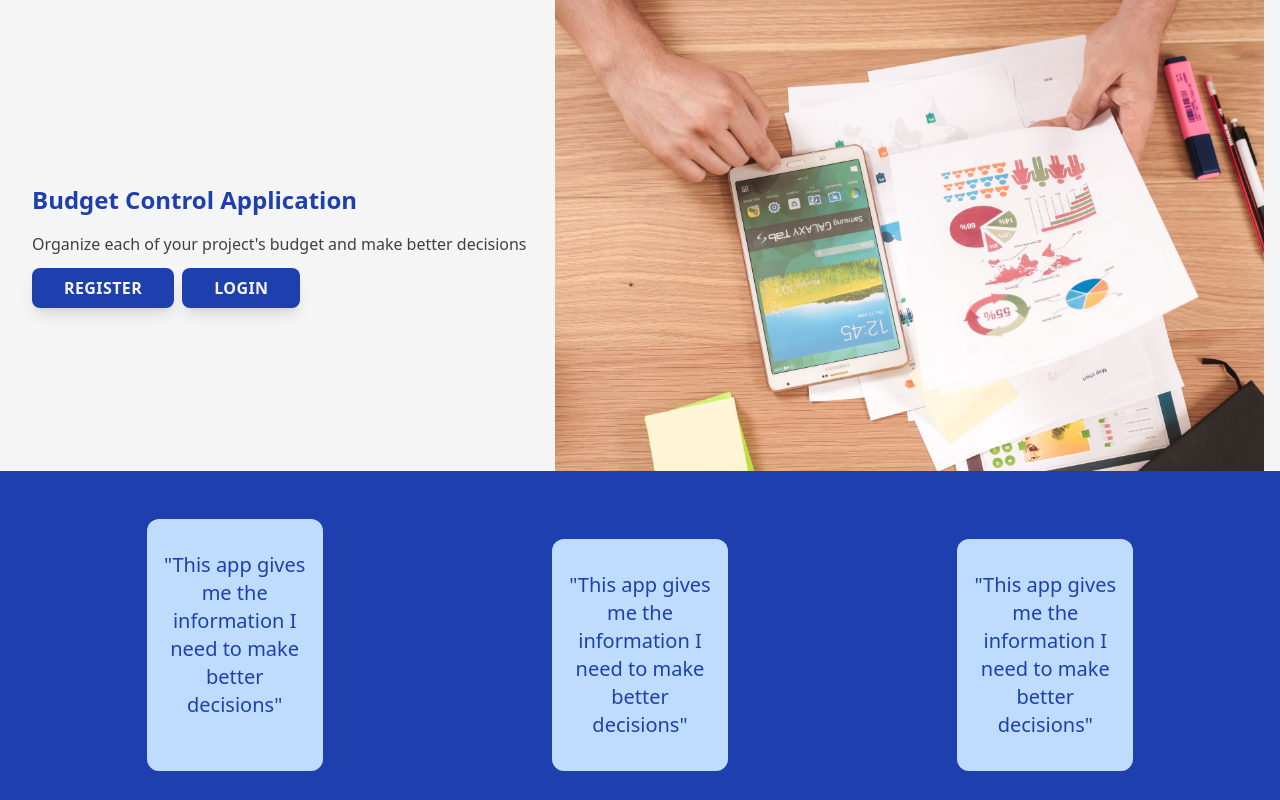
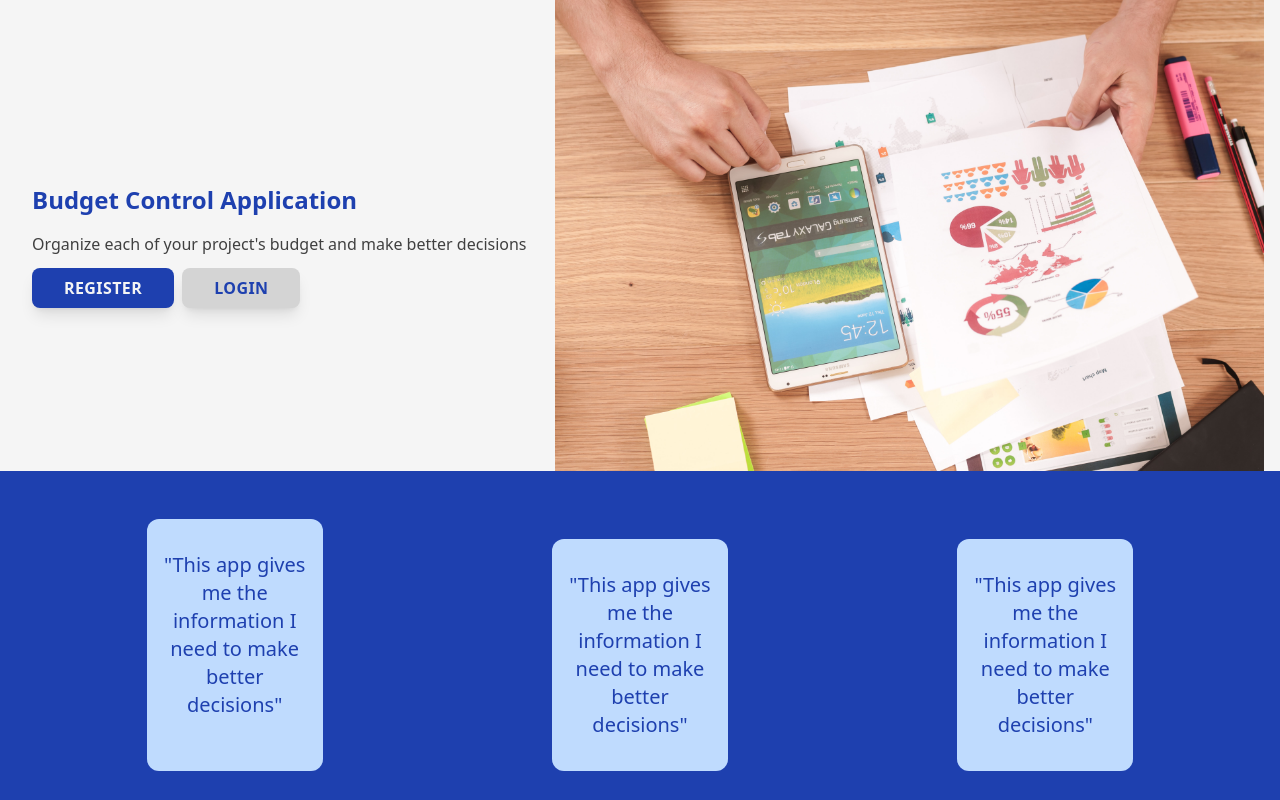
Before and after one commit to alcb1310/scp-frontend, a React (Vite) app: page / in a window 1280 px wide. Shown: the top 800 px of the page. Built offline with nearby package versions, Linux system fonts and the light colour scheme.

Commit message:
Update Link button component

```diff
--- a/src/components/Buttons/LinkButton.tsx
+++ b/src/components/Buttons/LinkButton.tsx
@@ -1,8 +1,9 @@
 const LinkButton = (props: {text:string, buttonColor: string, textColor: string, link: string}) => {
     const { text, textColor, buttonColor, link } = props
 
+    const classToAdd = `inline-block ${buttonColor} ${textColor} px-8 py-2 mt-3 rounded-lg hover:bg-blue-300 hover:text-gray-700 shadow-lg hover:shadow-none uppercase tracking-wide font-bold`
 
-    return <a className="btn-primary" href={link}>{text}</a>
+    return <a className={classToAdd} href={link}>{text}</a>
 }
 
 export { LinkButton }
--- a/src/index.css
+++ b/src/index.css
@@ -1,9 +1,3 @@
 @tailwind base;
 @tailwind components;
 @tailwind utilities;
-
-@layer components {
-    .btn-primary {
-        @apply inline-block px-8 py-2 mt-3 rounded-lg hover:bg-blue-300 hover:text-gray-700 shadow-lg hover:shadow-none uppercase tracking-wide font-bold bg-blue-800 text-gray-100
-    }
-}
```
